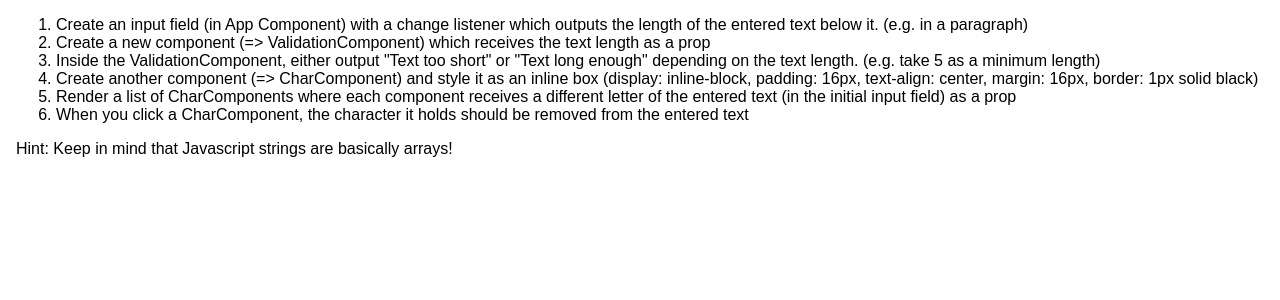
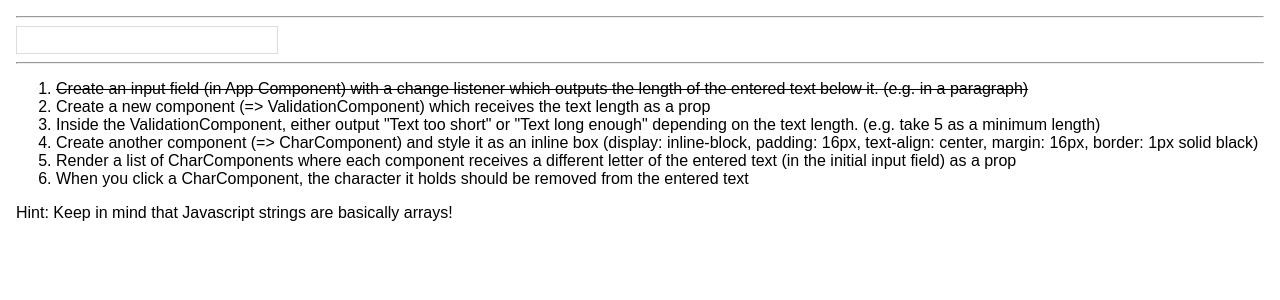
Before and after one commit to drehmke/udemy-react-course, a React (Create React App) app in the folder exercise02/: page / in a window 1280 px wide. Shown: the top 300 px of the page. Built offline with nearby package versions, Linux system fonts and the light colour scheme.

Commit message:
Exercise 2, step 1

```diff
--- a/exercise02/src/App.css
+++ b/exercise02/src/App.css
@@ -1,3 +1,16 @@
 .App {
   margin: 16px;
 }
+.inputField {
+  border: 1px solid #ddd;
+  padding: 5px;
+  font-size: 14px;
+  width: 250px;
+}
+.inputField:focus {
+  background-color: #fffff5;
+  box-shadow: 0 2px 3px #eee inset;
+}
+.done {
+  text-decoration: line-through;
+}
--- a/exercise02/src/App.js
+++ b/exercise02/src/App.js
@@ -2,11 +2,33 @@ import React, { Component } from 'react'
 import './App.css'
 
 class App extends Component {
+  state = {
+    textLength: null
+  }
+
+  changeShowTextLength = (event) => {
+    this.setState(
+      {textLength: event.target.value.length}
+    )
+  }
+
   render() {
+    let showTextLength = null
+    if( this.state.textLength ) {
+      showTextLength = (
+        <p>You've entered {this.state.textLength} characters</p>
+      )
+    }
+
     return(
       <div className="App">
+        <hr />
+        <input type="text" name="inputText"
+                className="inputField" onChange={this.changeShowTextLength} />
+        { showTextLength }
+        <hr />
         <ol>
-          <li>Create an input field (in App Component) with a change listener which outputs the length of the entered text below it. (e.g. in a paragraph)</li>
+          <li className="done">Create an input field (in App Component) with a change listener which outputs the length of the entered text below it. (e.g. in a paragraph)</li>
           <li>Create a new component (=> ValidationComponent) which receives the text length as a prop</li>
           <li>Inside the ValidationComponent, either output "Text too short" or "Text long enough" depending on the text length. (e.g. take 5 as a minimum length)</li>
           <li>Create another component (=> CharComponent) and style it as an inline box (display: inline-block, padding: 16px, text-align: center, margin: 16px, border: 1px solid black)</li>
--- a/exercise02/src/index.css
+++ b/exercise02/src/index.css
@@ -3,3 +3,6 @@ body {
   padding: 0;
   font-family: sans-serif;
 }
+* {
+  outline: 0
+}
```
